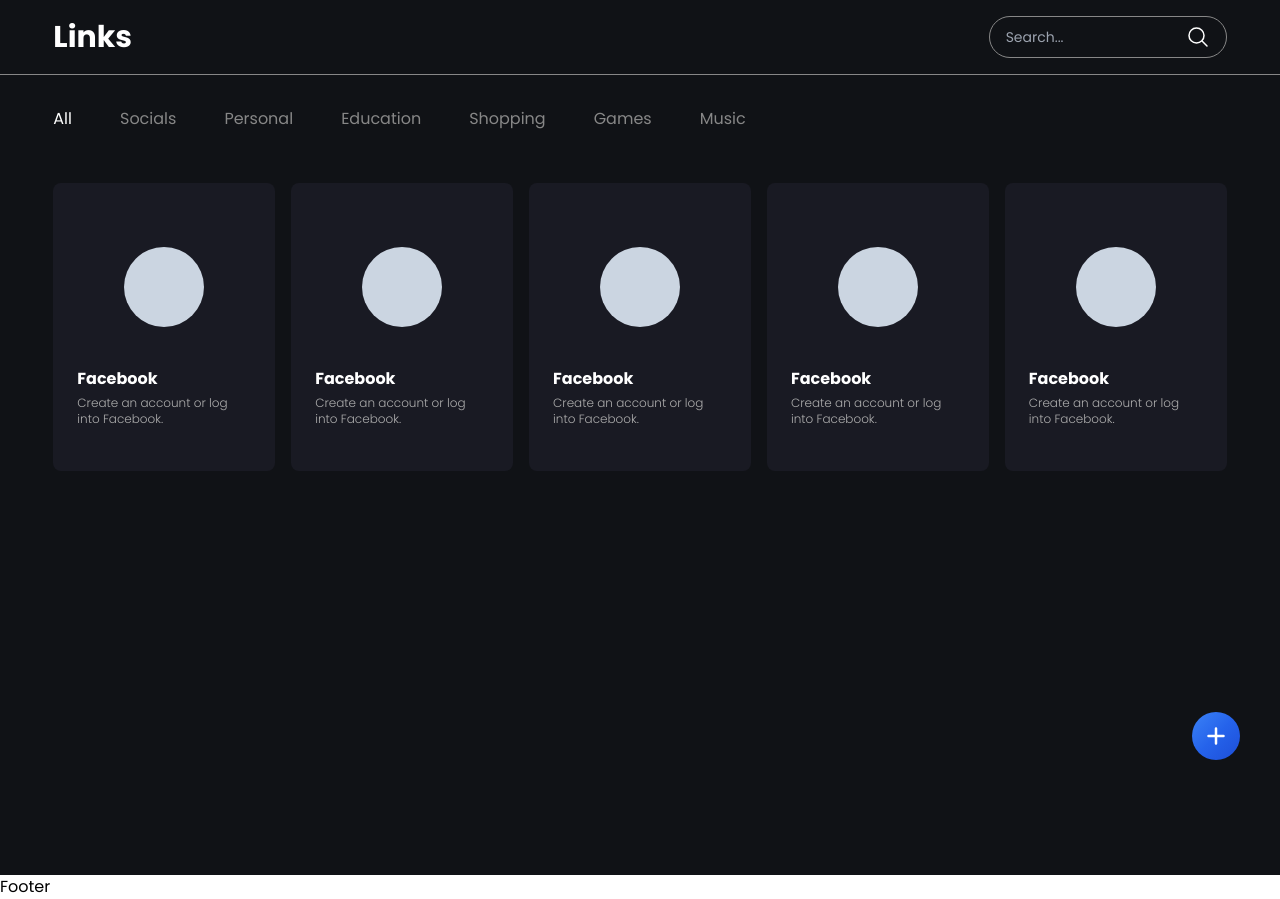
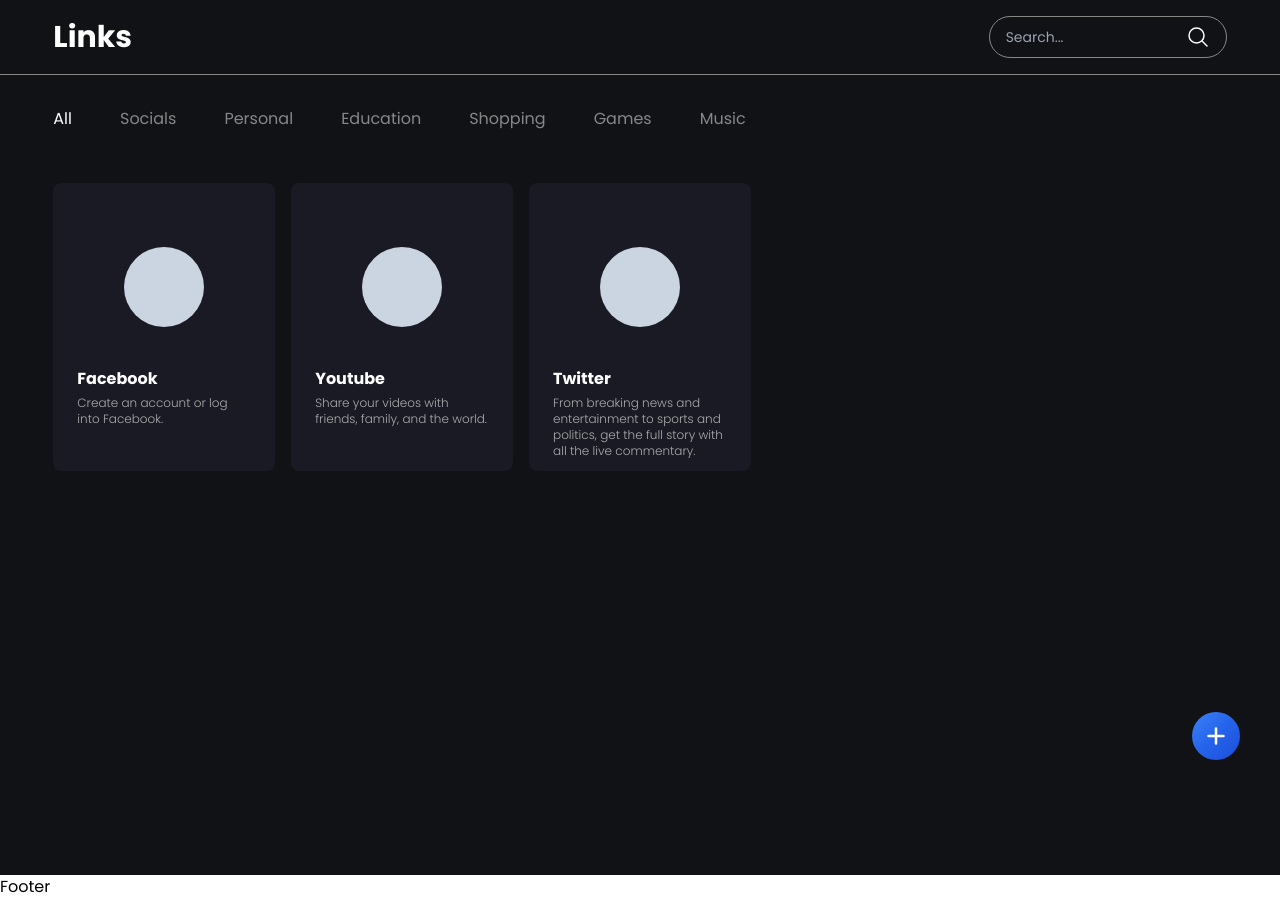
Before and after one commit to Janjanny/link-app-react, a React (Vite) app: page / in a window 1280 px wide. Built offline with nearby package versions, Linux system fonts and the light colour scheme.

Commit message:
test fetching data

```diff
--- a/src/components/ActionButton.jsx
+++ b/src/components/ActionButton.jsx
@@ -1,6 +1,7 @@
 import React, { useState } from 'react'
 import LinkModal from './LinkModal'
 import CategoryModal from './CategoryModal'
+import { addBookmark } from '../data'
 
 const ActionButton = () => {
     const [isActive, setActive] = useState(false)
--- a/src/components/Bookmarks.jsx
+++ b/src/components/Bookmarks.jsx
@@ -1,18 +1,13 @@
 import React from 'react'
 import Card from './Card'
+import { getBookmarks } from '../data'
+
 
 const Bookmarks = () => {
+  const bookmarks = getBookmarks()
   return (
     <div className='w-11/12 mx-auto my-5 grid grid-cols-2 md:grid-cols-3 lg:grid-cols-5 col-auto gap-4'>
-      <Card/>
-      <Card/>
-      <Card/>
-      <Card/>
-      <Card/>
-
-
-
-
+      {bookmarks.map((bookmark) => (<Card name={bookmark.name} desc={bookmark.desc} link={bookmark.link}/>) )}
     </div>
   )
 }
--- a/src/components/Card.jsx
+++ b/src/components/Card.jsx
@@ -1,9 +1,7 @@
 import React from 'react'
-import { getBookmarks } from '../data'
 
 
-const Card = () => {
-    const bookmarks = getBookmarks();
+const Card = ({name, desc, link}) => {
 
 
   return (
@@ -11,8 +9,8 @@
         <div className=' bg-black-card w-full text-white h-[18rem] p-6 rounded-lg overflow-hidden'>
             <div className="link-icon min-h-[10rem] flex justify-center items-center"><div className=" bg-slate-300 h-[5rem] w-[5rem] rounded-full"></div></div>
             <div className="link-text">
-                <h1 className=' font-bold'>{bookmarks[0].name}</h1>
-                <p className=' text-xs font-light text-gray-hover mt-1'>{bookmarks[0].desc}</p>
+                <a href={link} target='_blank' className=' hover:underline'><h1 className=' font-bold'>{name}</h1></a>
+                <p className=' text-xs font-light text-gray-hover mt-1 cursor-default'>{desc}</p>
             </div>
         </div>
     </>
--- a/src/data.js
+++ b/src/data.js
@@ -10,7 +10,7 @@
     desc: 'Share your videos with friends, family, and the world.'},
 
     {
-    name: 'Youtube',
+    name: 'Twitter',
     link: 'https://www.twitter.com/?lang=en',
     desc: 'From breaking news and entertainment to sports and politics, get the full story with all the live commentary.'},
 ]
@@ -60,3 +60,6 @@
     categories.splice(index, 1);
     localStorage.setItem('categories', JSON.stringify(categories))
 }
+
+// localStorage.removeItem('bookmarks');
+// localStorage.removeItem('categories');
```
